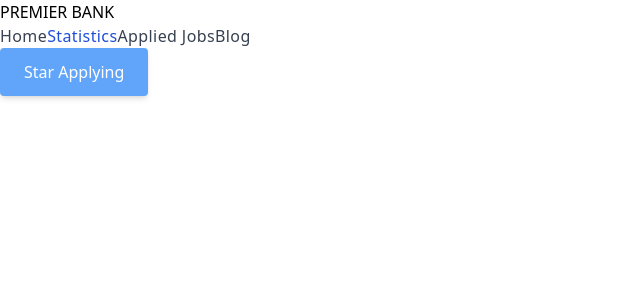
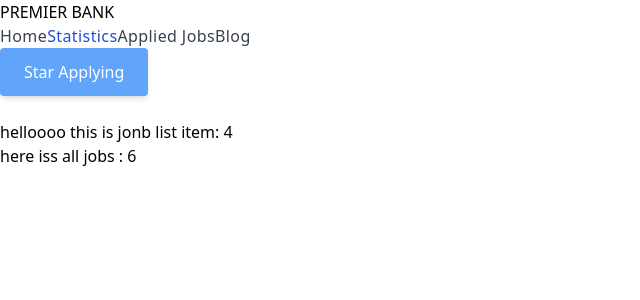
Before and after one commit to mahamudhul/career-hub, a React (Vite) app: page /statistics in a window 1280 px wide. Shown: the top 300 px of the page, without its empty margins (0-640 px from the left). Built offline with nearby package versions, Linux system fonts and the light colour scheme.

Commit message:
json file added and checked

```diff
--- /dev/null
+++ b/public/jobList.json
@@ -0,0 +1,26 @@
+[
+    {
+        "logo": "https://example.com/job1-logo.png",
+        "title": "Software Engineer",
+        "location": "San Francisco",
+        "salary": "120000 USD"
+    },
+    {
+        "logo": "https://example.com/job2-logo.png",
+        "title": "Data Analyst",
+        "location": "New York",
+        "salary": "80000 USD"
+    },
+    {
+        "logo": "https://example.com/job3-logo.png",
+        "title": "Product Manager",
+        "location": "Seattle",
+        "salary": "150000 USD"
+    },
+    {
+        "logo": "https://example.com/job4-logo.png",
+        "title": "Web Developer",
+        "location": "Chicago",
+        "salary": "100000 USD"
+    }
+]
--- /dev/null
+++ b/public/jobs.json
@@ -0,0 +1,110 @@
+[
+    {
+        "id": "001",
+        "company_logo": "https://play-lh.googleusercontent.com/1-hPxafOxdYpYZEOKzNIkSP43HXCNftVJVttoo4ucl7rsMASXW3Xr6GlXURCubE1tA=w3840-h2160-rw",
+        "job_title": "Google",
+        "company_name": "ABC Company",
+        "remote_or_onsite": "Remote",
+        "location": "San Francisco, CA",
+        "fulltime_or_parttime": "Fulltime",
+        "salary": "$100,000 - $150,000",
+        "job_description": "We are seeking a talented software engineer to join our team...",
+        "job_responsibility": "1. Develop and maintain high-quality software...",
+        "educational_requirements": "Bachelor's degree in Computer Science or related field",
+        "experiences": "3+ years of experience in software development",
+        "contact_information": {
+            "phone": "555-555-1234",
+            "email": "jobs@abccompany.com"
+        }
+    },
+    {
+        "id": "002",
+        "company_logo": "https://cdn.pixabay.com/photo/2013/02/12/09/07/microsoft-80658__340.png",
+        "job_title": "Microsoft",
+        "company_name": "XYZ Corporation",
+        "remote_or_onsite": "Onsite",
+        "location": "New York, NY",
+        "fulltime_or_parttime": "Fulltime",
+        "salary": "$80,000 - $120,000",
+        "job_description": "We are seeking an experienced marketing manager to lead our team...",
+        "job_responsibility": "1. Develop and implement marketing strategies...",
+        "educational_requirements": "Bachelor's degree in Marketing or related field",
+        "experiences": "5+ years of experience in marketing",
+        "contact_information": {
+            "phone": "555-555-5678",
+            "email": "jobs@xyzcorp.com"
+        }
+    },
+    {
+        "id": "003",
+        "company_logo": "https://press.aboutamazon.in/static-files/3ca754e0-9176-4d89-8174-056267008479",
+        "job_title": "Amazon",
+        "company_name": "123 Enterprises",
+        "remote_or_onsite": "Remote",
+        "location": "Chicago, IL",
+        "fulltime_or_parttime": "Fulltime",
+        "salary": "$50,000 - $70,000",
+        "job_description": "We are seeking a highly motivated sales representative to join our team...",
+        "job_responsibility": "1. Develop and maintain relationships with clients...",
+        "educational_requirements": "Bachelor's degree in Business or related field",
+        "experiences": "2+ years of experience in sales",
+        "contact_information": {
+            "phone": "555-555-9012",
+            "email": "jobs@123enterprises.com"
+        }
+    },
+    {
+        "id": "004",
+        "company_logo": "https://upload.wikimedia.org/wikipedia/commons/thumb/0/08/Netflix_2015_logo.svg/1024px-Netflix_2015_logo.svg.png",
+        "job_title": "Netflix",
+        "company_name": "Design Co.",
+        "remote_or_onsite": "Onsite",
+        "location": "Los Angeles, CA",
+        "fulltime_or_parttime": "Part-time",
+        "salary": "$25 - $50 per hour",
+        "job_description": "We are seeking a creative graphic designer to join our team...",
+        "job_responsibility": "1. Create and design various materials for print and digital...",
+        "educational_requirements": "Bachelor's degree in Graphic Design or related field",
+        "experiences": "2+ years of experience in graphic design",
+        "contact_information": {
+            "phone": "555-555-3456",
+            "email": "jobs@designco.com"
+        }
+    },
+    {
+        "id": "006",
+        "company_logo": "https://thinkmarketingmagazine.com/wp-content/uploads/2012/08/bmw-logo.png",
+        "job_title": "BMW",
+        "company_name": "Data Analytics Corp.",
+        "remote_or_onsite": "Remote",
+        "location": "Boston, MA",
+        "fulltime_or_parttime": "Fulltime",
+        "salary": "$120,000 - $150,000",
+        "job_description": "We are seeking a skilled data scientist to join our team...",
+        "job_responsibility": "1. Develop and implement data analytics strategies...",
+        "educational_requirements": "Master's degree in Computer Science or related field",
+        "experiences": "5+ years of experience in data analytics or related field",
+        "contact_information": {
+            "phone": "555-555-7890",
+            "email": "jobs@dataanalyticscorp.com"
+        }
+    },
+    {
+        "id": "007",
+        "company_logo": "https://listcarbrands.com/wp-content/uploads/2015/10/Audi-Logo.png",
+        "job_title": "AUdi",
+        "company_name": "HR Solutions LLC",
+        "remote_or_onsite": "Onsite",
+        "location": "Atlanta, GA",
+        "fulltime_or_parttime": "Fulltime",
+        "salary": "$90,000 - $120,000",
+        "job_description": "We are seeking an experienced HR manager to lead our team...",
+        "job_responsibility": "1. Develop and implement HR policies and procedures...",
+        "educational_requirements": "Bachelor's degree in Human Resources or related field",
+        "experiences": "7+ years of experience in HR management",
+        "contact_information": {
+            "phone": "555-555-2345",
+            "email": "jobs@hrsolutionsllc.com"
+        }
+    }
+]
--- a/src/component/Statistics.jsx
+++ b/src/component/Statistics.jsx
@@ -1,61 +1,23 @@
-// import React, { PureComponent } from 'react';
-// import { PieChart, Pie, Sector, Cell, ResponsiveContainer } from 'recharts';
-
-// const data = [
-//   { name: 'Group A', value: 400 },
-//   { name: 'Group B', value: 300 },
-//   { name: 'Group C', value: 300 },
-//   { name: 'Group D', value: 200 },
-// ];
-
-// const COLORS = ['#0088FE', '#00C49F', '#FFBB28', '#FF8042'];
-
-// const RADIAN = Math.PI / 180;
-// const renderCustomizedLabel = ({ cx, cy, midAngle, innerRadius, outerRadius, percent, index }) => {
-//   const radius = innerRadius + (outerRadius - innerRadius) * 0.5;
-//   const x = cx + radius * Math.cos(-midAngle * RADIAN);
-//   const y = cy + radius * Math.sin(-midAngle * RADIAN);
-
-//   return (
-//     <text x={x} y={y} fill="white" textAnchor={x > cx ? 'start' : 'end'} dominantBaseline="central">
-//       {`${(percent * 100).toFixed(0)}%`}
-//     </text>
-//   );
-// };
-
-// export default class Example extends PureComponent {
-//   static demoUrl = 'https://codesandbox.io/s/pie-chart-with-customized-label-dlhhj';
-
-//   render() {
-//     return (
-//       <ResponsiveContainer width="100%" height="100%">
-//         <PieChart width={400} height={400}>
-//           <Pie
-//             data={data}
-//             cx="50%"
-//             cy="50%"
-//             labelLine={false}
-//             label={renderCustomizedLabel}
-//             outerRadius={80}
-//             fill="#8884d8"
-//             dataKey="value"
-//           >
-//             {data.map((entry, index) => (
-//               <Cell key={`cell-${index}`} fill={COLORS[index % COLORS.length]} />
-//             ))}
-//           </Pie>
-//         </PieChart>
-//       </ResponsiveContainer>
-//     );
-//   }
-// }
-
-import React from 'react';
+import { data } from 'autoprefixer';
+import React, { useEffect, useState } from 'react';
+import { useLoaderData } from 'react-router-dom';
 
 const Statistics = () => {
+    const [jobList, setJoblist] = useState([]);
+
+    const jobsData = useLoaderData()
+    console.log(jobsData);
+
+    useEffect( () => {
+        fetch('jobList.json')
+        .then(res => res.json())
+        .then(data => setJoblist(data))
+    },[])
+
     return (
         <div>
-
+            <h1>helloooo this is jonb list item: {jobList.length}</h1>
+            <h1>here iss all jobs : {jobsData.length}</h1>
         </div>
     );
 };
--- a/src/main.jsx
+++ b/src/main.jsx
@@ -24,7 +24,8 @@
       },
       {
         path:'/statistics',
-        element: <Statistics></Statistics>
+        element: <Statistics></Statistics>,
+        loader: () => fetch('jobs.json')
       },
       {
         path:'/jobs',
```
